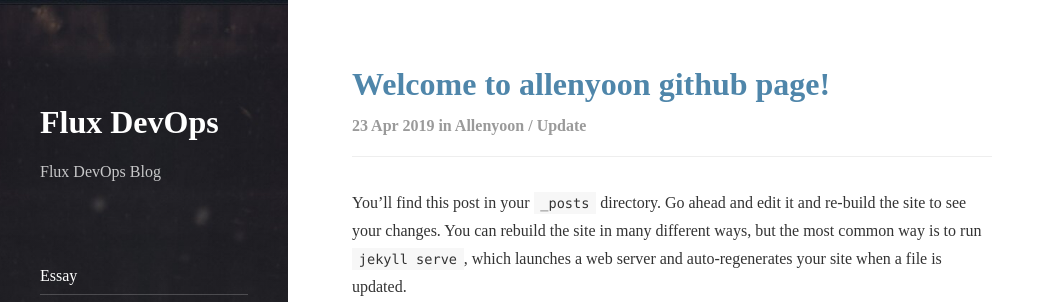
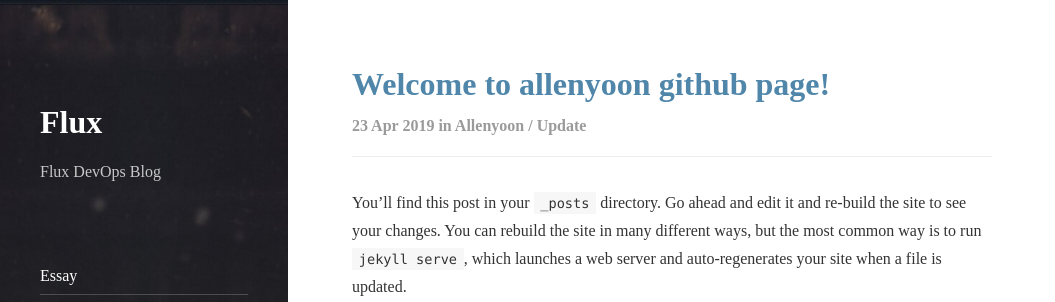
Before and after one commit to allenyoon/allenyoon.github.io, a Jekyll site: the page built from index.html, in a window 1280 px wide. Shown: the top 302 px of the page, without its empty margins (0-1055 px from the left). Built offline with Jekyll 4.4.1, drawn with Linux system fonts in a browser that asks for light colours; nearby versions of some CDN libraries; the list of posts is cut into pages by our own code.

```diff
--- a/_config.yml
+++ b/_config.yml
@@ -2,7 +2,7 @@
 #  User configuration
 # -----------------------------------------------------------------------------
 
-title:               Flux DevOps
+title:               Flux
 
 # The unique resource location of your page.
 # Set to `https://<username>.github.io` when hosting on GitHub Pages
--- a/_data/authors.yml
+++ b/_data/authors.yml
@@ -22,7 +22,7 @@ allenyoon:
   # Comment/uncommet to show/hide
   # Icons appear in order, can be rearranged:
   social:
-    facebook:        zooqzqz
+    # facebook:
     # twitter:         <username>
     # google:          <number>
     # vk:              <username>
```
